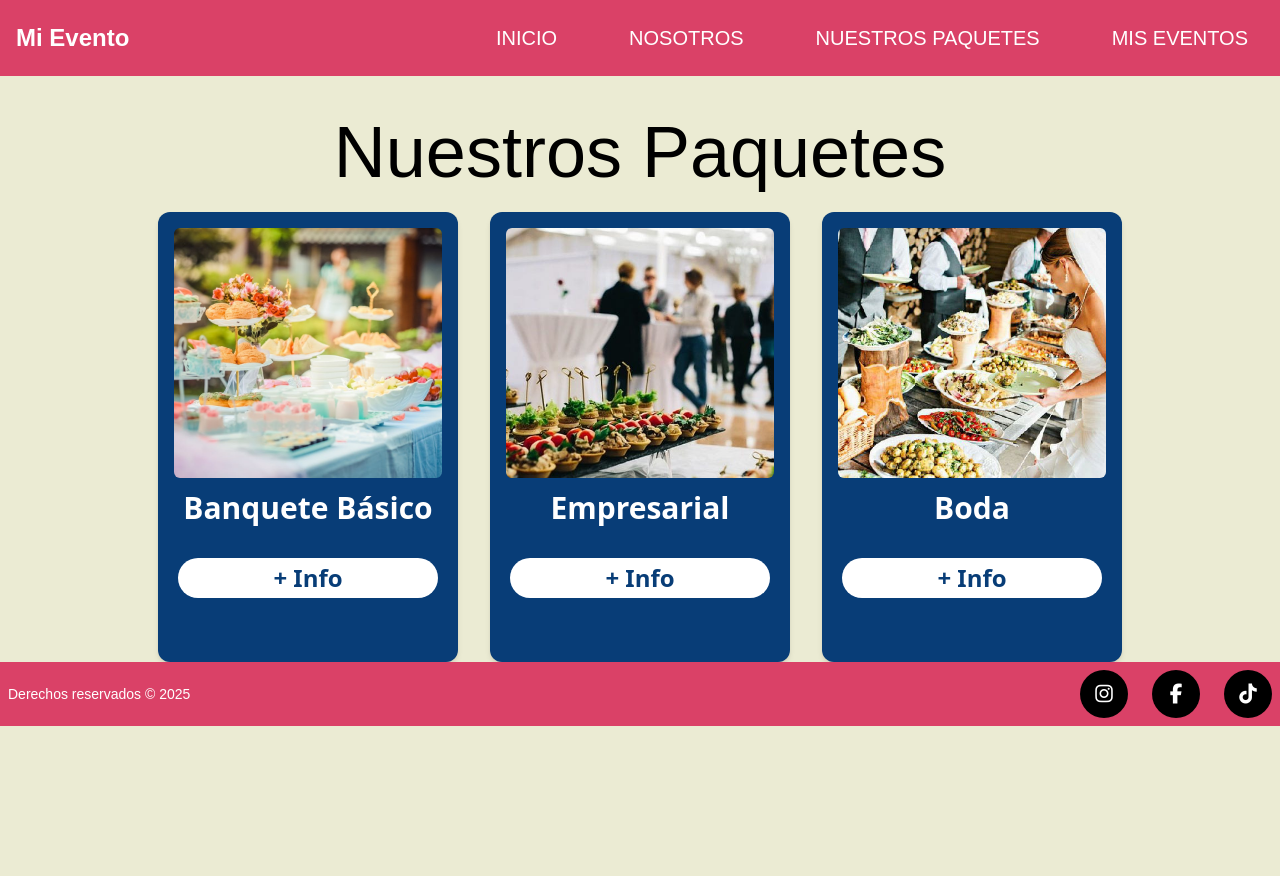
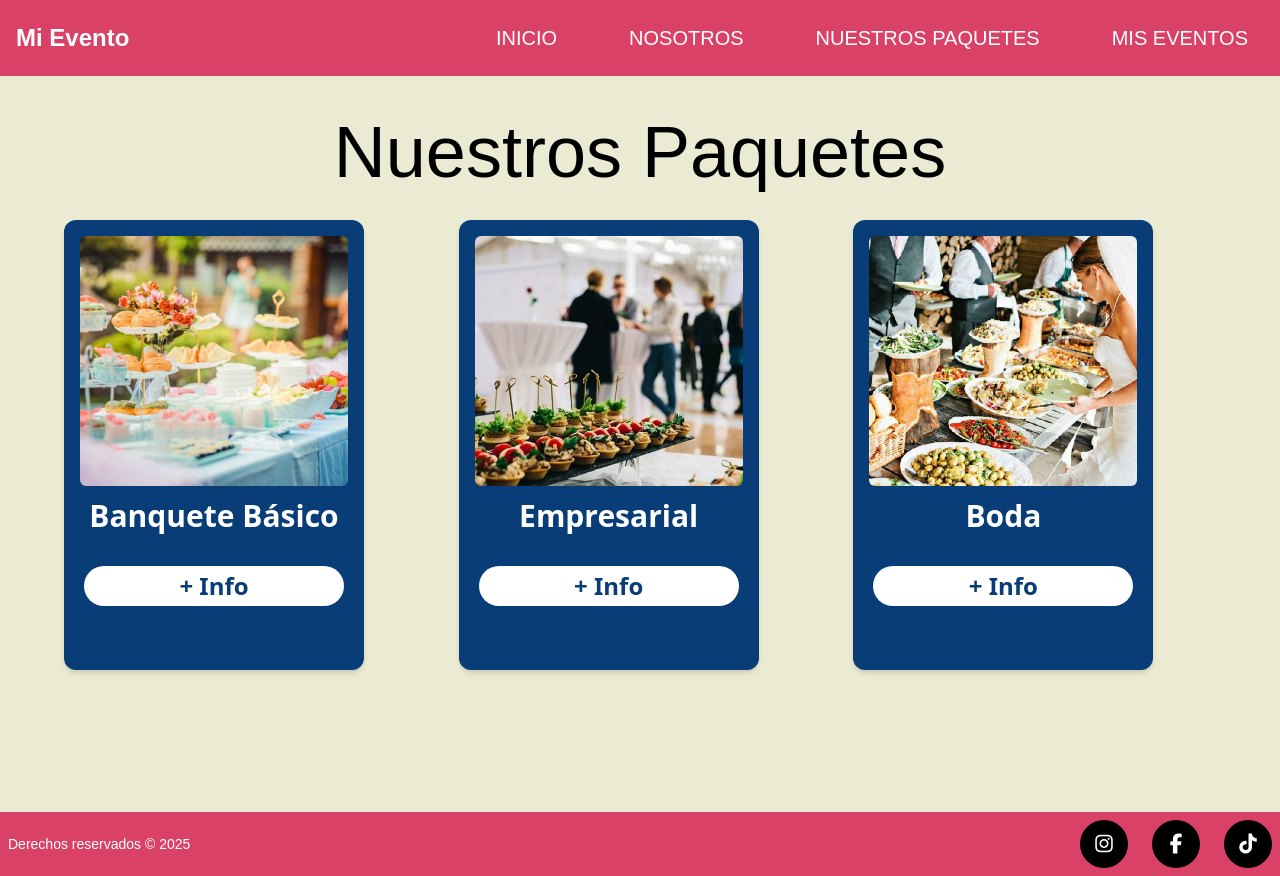
Before and after one commit to AngelGMV/hackathon, a React (Vite) app: page /nuestros-paquetes in a window 1280 px wide. Built offline with nearby package versions, Linux system fonts and the light colour scheme; a web font is replaced by a local one.

Commit message:
Hot-fix footer Nuestros Paquetes
Jorge deja de leer lo que escribo por favor gay

```diff
--- a/src/views/NuestrosPaquetes.tsx
+++ b/src/views/NuestrosPaquetes.tsx
@@ -11,19 +11,38 @@ import Footer from "../components/Footer";
 
 export default function NuestrosPaquetes() {
   return (
-    <div className="bg-[#ebebd3] w-full min-h-screen flex flex-col items-center">
-      <p className="text-black font-body text-center text-7xl mt-10 mb-6">
-        Nuestros Paquetes
-      </p>
+    <div className="bg-[#ebebd3] min-h-screen flex flex-col">
+      {/* Contenido principal */}
+      <main className="flex-grow flex flex-col items-center pt-10">
+        <h1 className="text-black font-body text-center text-5xl md:text-7xl mb-8">
+          Nuestros Paquetes
+        </h1>
 
-      <div className="w-full flex justify-center">
-        <div className="grid grid-cols-1 md:grid-cols-2 lg:grid-cols-3 gap-8 max-w-6xl px-4">
-          <Packages eventType="Banquete Básico" imgEventType={paqueteBasico} description={descripcionBasico} />
-          <Packages eventType="Empresarial" imgEventType={paqueteEmpresarial} description={descripcionEmpresarial} />
-          <Packages eventType="Boda" imgEventType={paqueteBoda} description={descripcionBoda} />
+        <div className="w-full flex justify-center px-4">
+          <div className="grid grid-cols-1 md:grid-cols-2 lg:grid-cols-3 gap-8 max-w-6xl w-full">
+            <Packages
+              eventType="Banquete Básico"
+              imgEventType={paqueteBasico}
+              description={descripcionBasico}
+            />
+            <Packages
+              eventType="Empresarial"
+              imgEventType={paqueteEmpresarial}
+              description={descripcionEmpresarial}
+            />
+            <Packages
+              eventType="Boda"
+              imgEventType={paqueteBoda}
+              description={descripcionBoda}
+            />
+          </div>
         </div>
-      </div>
-      <Footer />
+      </main>
+
+      {/* Footer fijo al final */}
+      <footer className="w-full">
+        <Footer />
+      </footer>
     </div>
   );
 }
```
